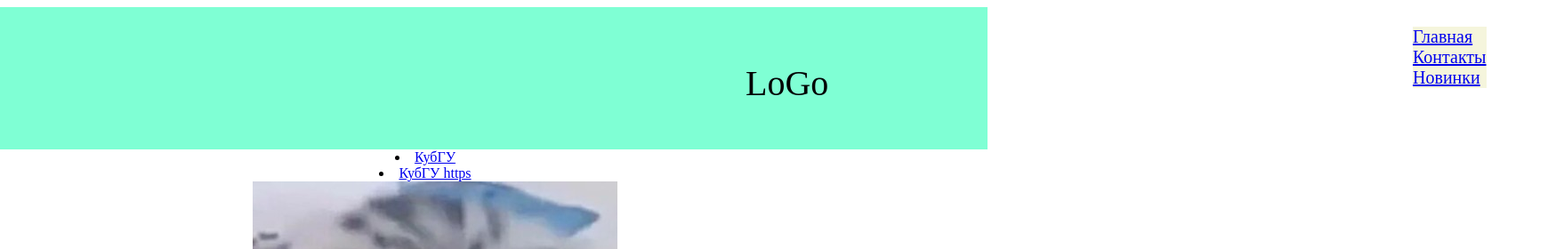
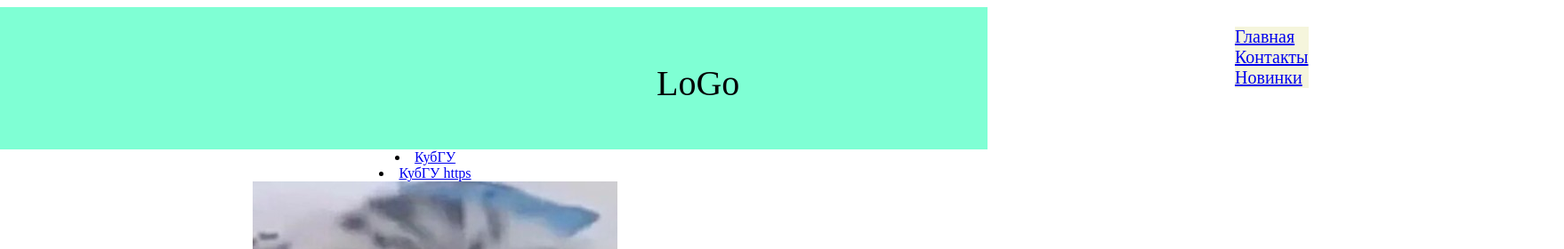
Before and after one commit to Alex2manov/alex2manov2zadanie.github.io, a plain HTML site: page index.html in a window 1280 px wide. Shown: the top 280 px of the page at 89% size, 1758 px wide, since content can reach past the window. Drawn offline with Linux system fonts and the light colour scheme.

Commit message:
Update style.css

```diff
--- a/style.css
+++ b/style.css
@@ -8,7 +8,7 @@ header{
 }
 .clogo{
     height: 10px;
-    width: 2000px;
+    width: 1900px;
     margin: auto;
 }
 nav{
@@ -19,7 +19,7 @@ nav{
 	display: inline-block;
 	position:absolute;
 	top:30px;
-	left:1750px;
+	left:1550px;
 	text-decoration: none;
 	word-spacing:30px;
 	font-size:20px;
@@ -28,7 +28,7 @@ nav{
 #tr{
     position:absolute;
     top:30px;
-    left:1000px;
+    left:900px;
     font-style: sans-serif;
     font-size:40px;
 }
```
